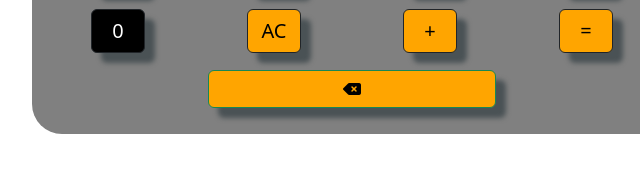
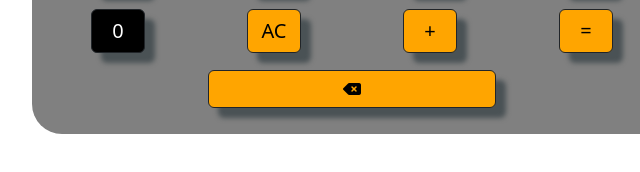
Before and after one commit to Megha183/calculator, a plain HTML site: page index.html in a window 1280 px wide. Shown: the part 344-516 px from the top of the page, 288-928 px from the left. Drawn offline with nearby package versions, Linux system fonts and the light colour scheme.

Commit message:
initial commit

```diff
--- a/index.html
+++ b/index.html
@@ -137,7 +137,7 @@
 
             <div class="col-6" >
 
-                <button class="operators btn btn-outline-success " style="width:100% ;">
+                <button class="operators btn btn-outline-dark " style="width:100% ;">
                     <i class="fa-solid fa-delete-left"></i>
                 </button>
             </div>
```
